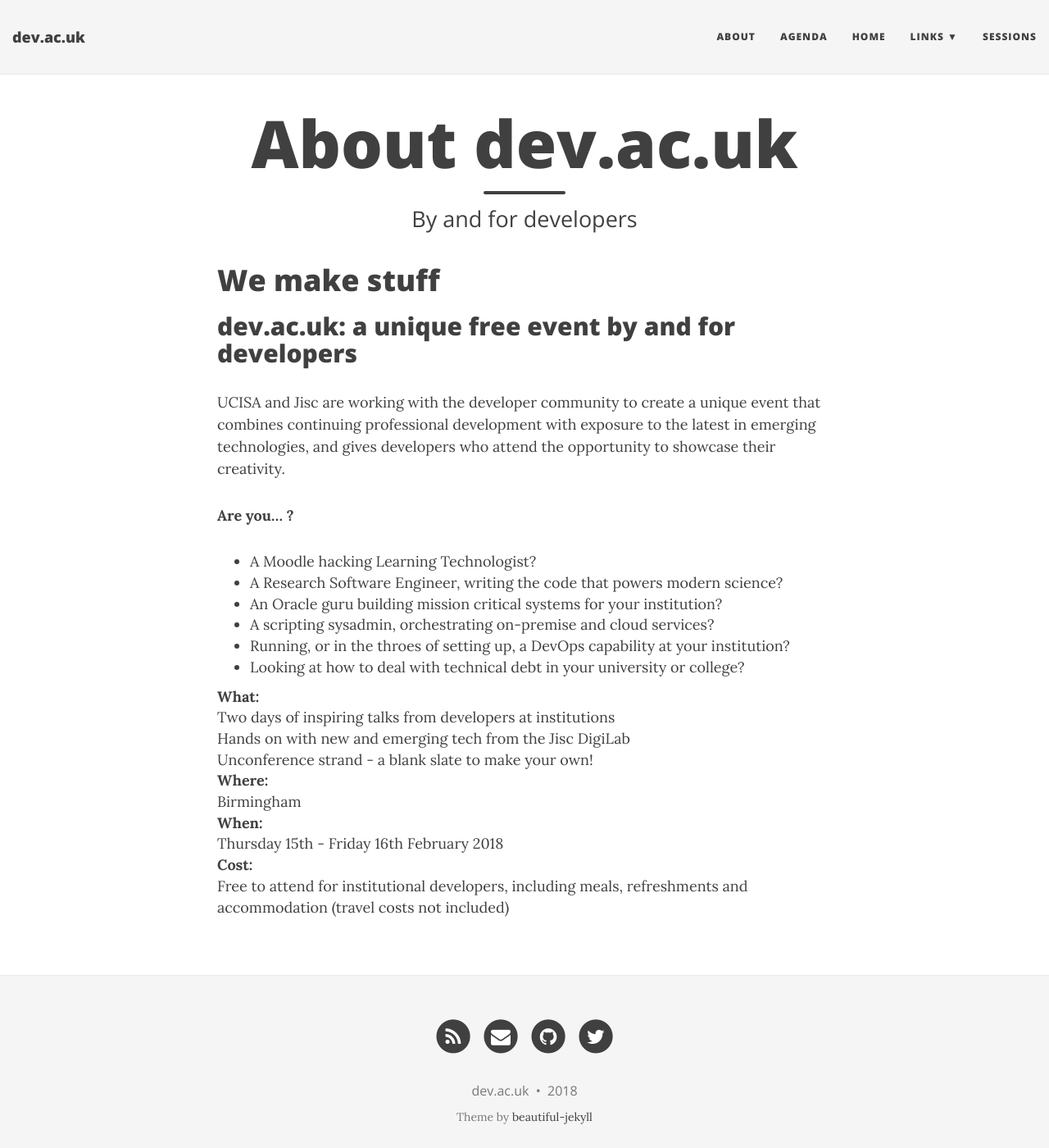
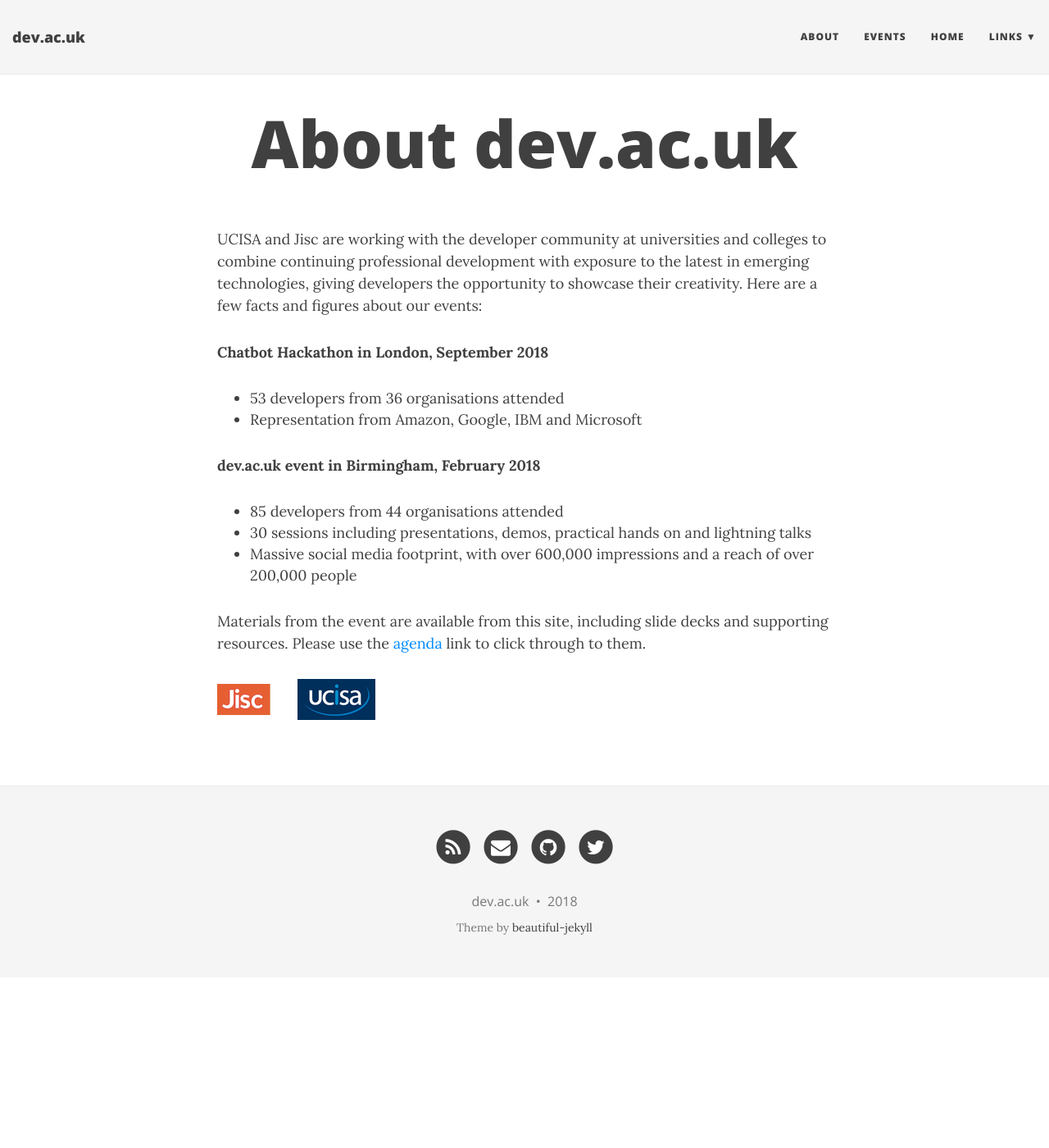
Before and after one commit to devacuk/devacuk.github.io, a Jekyll site: the page built from about.md, in a window 1280 px wide and 1400 px high. Shown: the whole window at 82% size. Built offline with Jekyll 4.4.1, drawn with Linux system fonts in a browser that asks for light colours; nearby versions of some CDN libraries.

Commit message:
updated events page structure

```diff
--- a/_config.yml
+++ b/_config.yml
@@ -24,12 +24,11 @@
 # List of links in the navigation bar
 navbar-links:
   About: "about"
-  Agenda: "events/2018/02/devacuk/"
+  Events: "events"
   Home: "https://devacuk.github.io"
   Links:
     - UCISA: "https://www.ucisa.ac.uk"
     - Jisc: "https://www.jisc.ac.uk"
-  Sessions: "events/2018/02/devacuk/sessions/"
 
 # Image to show in the navigation bar - image must be a square (width = height)
 # Remove this parameter if you don't want an image in the navbar
--- a/about.md
+++ b/about.md
@@ -1,31 +1,21 @@
 ---
 layout: page
 title: About dev.ac.uk
-subtitle: By and for developers
+css: "/css/index.css"
 ---
-# We make stuff
-## dev.ac.uk: a unique free event by and for developers
+UCISA and Jisc are working with the developer community at universities and colleges to combine continuing professional development with exposure to the latest in emerging technologies, giving developers the opportunity to showcase their creativity. Here are a few facts and figures about our events:
 
-UCISA and Jisc are working with the developer community to create a unique event that combines continuing professional development with exposure to the latest in emerging technologies, and gives developers who attend the opportunity to showcase their creativity.
+__Chatbot Hackathon in London, September 2018__
 
-__Are you... ?__
- * A Moodle hacking Learning Technologist?
- * A Research Software Engineer, writing the code that powers modern science?
- * An Oracle guru building mission critical systems for your institution?
- * A scripting sysadmin, orchestrating on-premise and cloud services?
- * Running, or in the throes of setting up, a DevOps capability at your institution?
- * Looking at how to deal with technical debt in your university or college?
+* 53 developers from 36 organisations attended
+* Representation from Amazon, Google, IBM and Microsoft
 
-__What:__
-: Two days of inspiring talks from developers at institutions
-: Hands on with new and emerging tech from the Jisc DigiLab
-: Unconference strand - a blank slate to make your own!
+__dev.ac.uk event in Birmingham, February 2018__
 
-__Where:__
-: Birmingham
+* 85 developers from 44 organisations attended
+* 30 sessions including presentations, demos, practical hands on and lightning talks
+* Massive social media footprint, with over 600,000 impressions and a reach of over 200,000 people
 
-__When:__
-: Thursday 15th - Friday 16th February 2018
+Materials from the event are available from this site, including slide decks and supporting resources. Please use the <a href="/events/2018/02/devacuk/">agenda</a> link to click through to them.
 
-__Cost:__
-: Free to attend for institutional developers, including meals, refreshments and accommodation (travel costs not included)
+![Jisc](/images/jisc-logo-small.png) &nbsp;&nbsp;&nbsp;&nbsp;&nbsp; ![UCISA](/images/ucisa-logo-small.png)
```
Also changed, not shown: events.md (added, +15 -0 lines).
